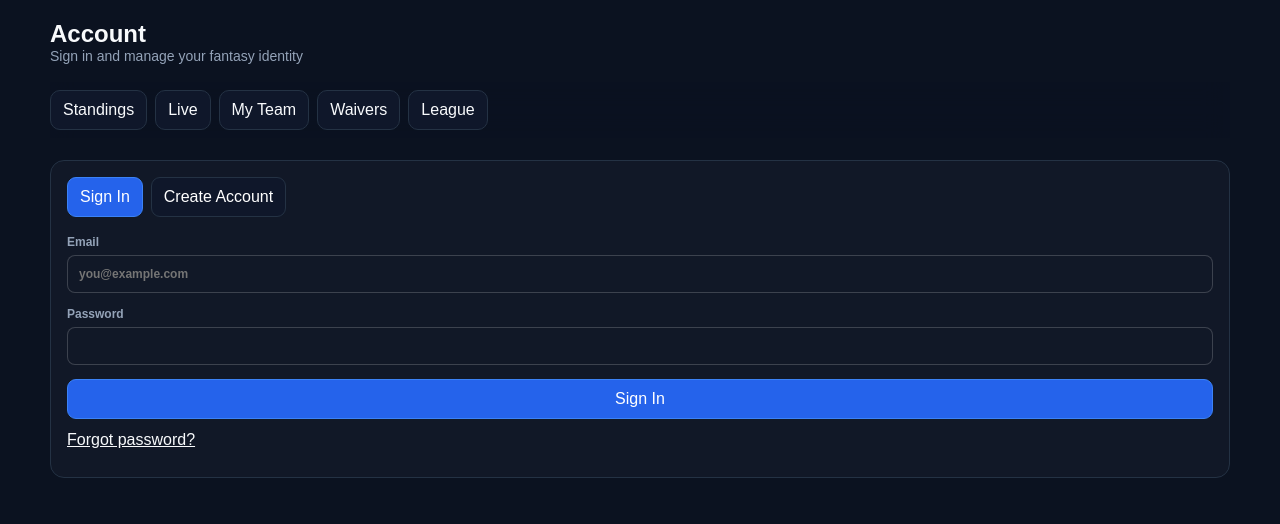
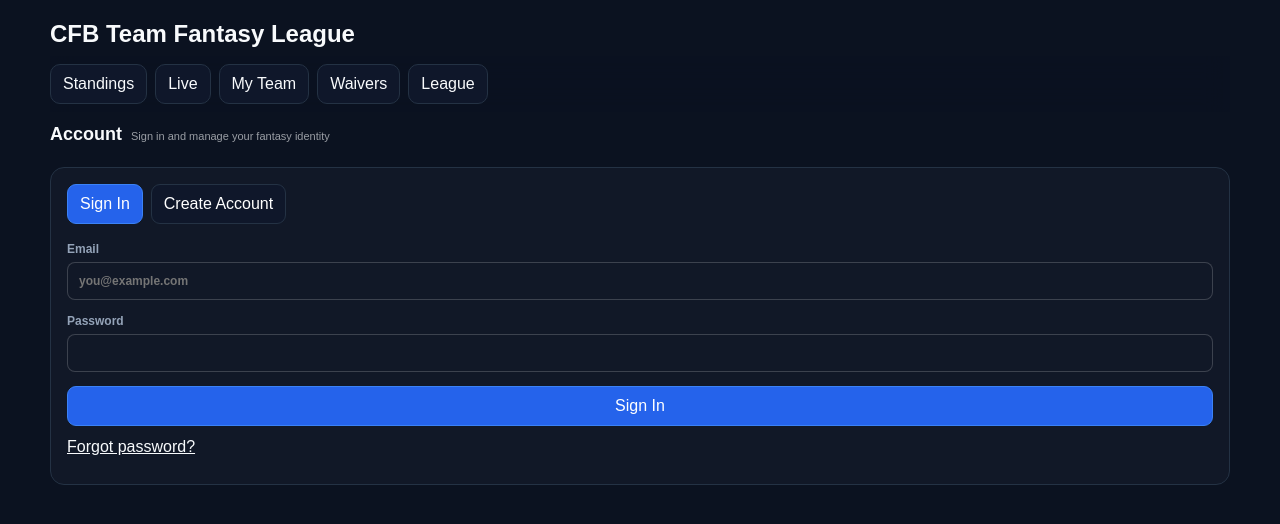
Before and after one commit to msvanson/cfb-team-fantasy, a Next.js app: page /account in a window 1280 px wide. Shown: the top 524 px of the page. Built offline with nearby package versions, Linux system fonts and the light colour scheme; no server answers.

Commit message:
standings redesign

```diff
--- a/app/account/page.js
+++ b/app/account/page.js
@@ -1,6 +1,6 @@
-import {Nav} from '../nav';
+import {Nav} from '../nav';import {LeagueHeader} from '../league-header';
 import AccountClient from './account-client';
 export const dynamic='force-dynamic';
 export default function AccountPage(){
- return <main className="shell"><div className="topbar"><div><div className="brand">Account</div><div className="sub">Sign in and manage your fantasy identity</div></div></div><Nav/><section className="section"><AccountClient/></section></main>
+ return <main className="shell"><LeagueHeader/><Nav/><div className="pageContext"><b>Account</b><span>Sign in and manage your fantasy identity</span></div><section className="section"><AccountClient/></section></main>
 }
--- a/app/globals.css
+++ b/app/globals.css
@@ -138,3 +138,6 @@ html{-webkit-text-size-adjust:100%;scroll-behavior:smooth}body{overflow-x:hidden
 .myTeamTopbar{align-items:center}.accountIconButton{display:grid;place-items:center;width:40px;height:40px;border:1px solid var(--line);border-radius:50%;background:#0f172a;font-size:18px;text-decoration:none}.myTeamAuth{text-align:center;padding:28px}.myTeamAuth .button{display:inline-flex;margin-top:8px}.leagueRosterGrid{display:grid;grid-template-columns:repeat(2,minmax(0,1fr));gap:12px}.leagueRosterCard>summary{display:flex;justify-content:space-between;gap:12px;cursor:pointer}.leagueRosterCard>summary span{font-size:11px;opacity:.65}.leagueRosterTeams{display:grid;gap:6px;margin-top:10px;padding-top:9px;border-top:1px solid rgba(255,255,255,.08)}.leagueRosterTeams>div{display:flex;justify-content:space-between;gap:10px;align-items:center;font-size:12px}.leagueRosterTeams>div>span{display:flex;align-items:center;gap:7px}.leagueRosterTeams small{opacity:.55}@media(max-width:640px){.leagueRosterGrid{grid-template-columns:1fr}.accountIconButton{width:38px;height:38px}.leagueRosterCard>summary{align-items:center}}
 
 .leagueHubLinks{display:grid;grid-template-columns:repeat(3,minmax(0,1fr));gap:10px}.leagueHubLink{display:flex;flex-direction:column;gap:5px;text-decoration:none}.leagueHubLink b{font-size:15px}.leagueHubLink span{font-size:11px;opacity:.65;line-height:1.35}.leagueHubLink:hover{border-color:#64748b;background:#172033}@media(max-width:640px){.leagueHubLinks{grid-template-columns:1fr}.leagueHubLink{padding:12px}.mobileMoreNav{display:none!important}}
+
+.leagueIdentity{align-items:center;margin-bottom:8px}.leagueIdentity .brand{font-size:24px}.pageContext{display:flex;align-items:baseline;gap:9px;margin-top:12px}.pageContext>b{font-size:18px}.pageContext>span{font-size:11px;opacity:.6}.standingsSection{margin-top:14px}.standingsTableWrap{border:1px solid var(--line);border-radius:14px;overflow:hidden}.standingsCompact{width:100%;min-width:0;table-layout:fixed}.standingsCompact th,.standingsCompact td{white-space:nowrap}.standingsCompact th:nth-child(1){width:9%}.standingsCompact th:nth-child(2){width:31%}.standingsCompact th:nth-child(3){width:12%}.standingsCompact th:nth-child(4){width:14%}.standingsCompact th:nth-child(5){width:14%}.standingsCompact th:nth-child(6){width:20%}.standingsCompact th:not(:nth-child(2)),.standingsCompact td:not(:nth-child(2)){text-align:center}.standingOwner{gap:5px}.rankMove{font-size:9px}.standingsNotes{font-size:10px;line-height:1.5;opacity:.58;padding:12px 2px 88px}.standingsNotes b{opacity:.9}
+@media(max-width:640px){.leagueIdentity{margin-bottom:5px}.leagueIdentity .brand{font-size:19px}.pageContext{margin-top:9px;flex-direction:column;gap:1px}.pageContext>b{font-size:16px}.standingsSection{margin-top:12px}.standingsTableWrap{margin:0;border-radius:11px}.standingsCompact{font-size:10.5px}.standingsCompact th,.standingsCompact td{padding:9px 3px}.standingsCompact th:nth-child(1){width:10%}.standingsCompact th:nth-child(2){width:30%}.standingsCompact th:nth-child(3){width:12%}.standingsCompact th:nth-child(4){width:14%}.standingsCompact th:nth-child(5){width:14%}.standingsCompact th:nth-child(6){width:20%}.standingsCompact .standingOwner{gap:3px}.standingsCompact .standingOwner b{font-size:11px}.standingsCompact .rankMove{font-size:7.5px}.standingRank b{font-size:12px}.standingsNotes{padding-left:2px;padding-right:2px}}
--- a/app/history/page.js
+++ b/app/history/page.js
@@ -1,4 +1,4 @@
-import {TeamName} from '../team-name';import {Nav} from '../nav';import {getWeeklyWinners,getOwnerWeeklySummary,getSeasonRecordBook,getAllStandings,getTeamDirectory,getWeeklySnapshots,getWeeklySnapshotGames,getOwnerWeeklyRecordStats,getDraftHistory,getWaiverTransactionHistory} from '../../lib/data';import HistoryTabs from './history-tabs';import {finalizeEndedFantasyWeeks} from '../../lib/weekly-snapshots';export const dynamic='force-dynamic';
+import {TeamName} from '../team-name';import {Nav} from '../nav';import {LeagueHeader} from '../league-header';import {getWeeklyWinners,getOwnerWeeklySummary,getSeasonRecordBook,getAllStandings,getTeamDirectory,getWeeklySnapshots,getWeeklySnapshotGames,getOwnerWeeklyRecordStats,getDraftHistory,getWaiverTransactionHistory} from '../../lib/data';import HistoryTabs from './history-tabs';import {finalizeEndedFantasyWeeks} from '../../lib/weekly-snapshots';export const dynamic='force-dynamic';
 
 function weekOrder(k){if(!k)return 999;const m=String(k).match(/Week\s+(\d+)/i);if(m)return Number(m[1]);if(k==='Conference Championships')return 100;if(k==='CFP')return 101;if(k==='National Championship')return 102;if(k==='Postseason')return 103;return 999}
 
@@ -20,7 +20,7 @@ export default async function History(){
 
 
  return <main className="shell">
-  <div className="topbar"><div><div className="brand">History</div><div className="sub">League archive, weekly winners and all-time records</div></div></div><Nav/>
+  <LeagueHeader/><Nav/><div className="pageContext"><b>History</b><span>League archive, weekly winners and all-time records</span></div>
 
   <section className="section grid">
    <div className="card"><div className="muted">{current?.year||2026} Current Leader</div><div className="kpi">{current?.leader_owner_name||'—'}</div><div>{current?.leader_points??0} pts</div></div>
--- /dev/null
+++ b/app/league-header.js
@@ -0,0 +1 @@
+import {LEAGUE_NAME} from '../lib/league-config';export function LeagueHeader({action=null}){return <div className="topbar leagueIdentity"><div className="brand">{LEAGUE_NAME}</div>{action}</div>}
--- a/app/my-team/page.js
+++ b/app/my-team/page.js
@@ -1,2 +1,2 @@
-import {Nav} from '../nav';import MyTeamClient from './my-team-client';export const dynamic='force-dynamic';
-export default function Page(){return <main className="shell"><div className="topbar myTeamTopbar"><div><div className="brand">My Team</div><div className="sub">Your roster, projections and matchup history</div></div><a className="accountIconButton" href="/account" aria-label="Account settings" title="Account settings">⚙</a></div><Nav/><MyTeamClient/></main>}
+import {Nav} from '../nav';import {LeagueHeader} from '../league-header';import MyTeamClient from './my-team-client';export const dynamic='force-dynamic';
+export default function Page(){return <main className="shell"><LeagueHeader action={<a className="accountIconButton" href="/account" aria-label="Account settings" title="Account settings">⚙</a>}/><Nav/><div className="pageContext"><b>My Team</b><span>Your roster, projections and matchup history</span></div><MyTeamClient/></main>}
--- /dev/null
+++ b/lib/league-config.js
@@ -0,0 +1 @@
+export const LEAGUE_NAME='CFB Team Fantasy League';
```
Also changed, not shown: app/page.js (+6 -2 lines).
